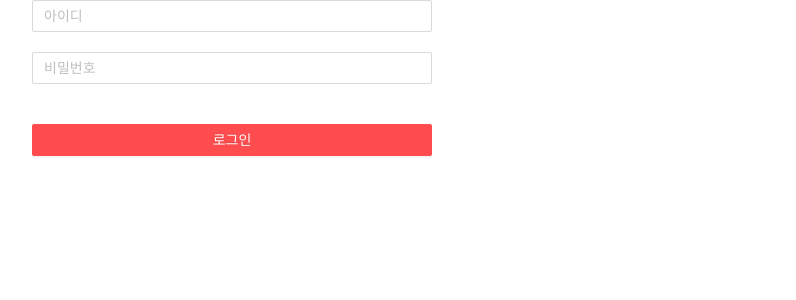
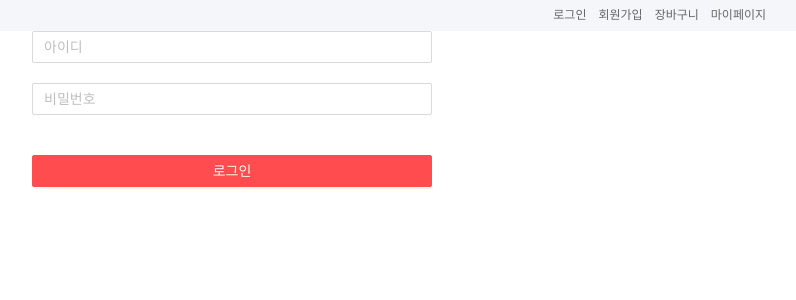
Before and after one commit to ProjectTeamPotato/frontend, a Next.js app: page /login in a window 1280 px wide. Shown: the top 300 px of the page, without its empty margins (408-1204 px from the left). Built offline with nearby package versions, Linux system fonts and the light colour scheme.

Commit message:
Add header

```diff
--- /dev/null
+++ b/components/Header/index.js
@@ -0,0 +1,22 @@
+import { HeaderWrapper, StyledLink } from './styled';
+
+const Header = () => {
+    return (
+        <HeaderWrapper>
+            <StyledLink href="/login">
+                로그인
+            </StyledLink>
+            <StyledLink href="/signUp">
+                회원가입
+            </StyledLink>
+            <StyledLink href="/wishList">
+                장바구니
+            </StyledLink>
+            <StyledLink href="/myPage">
+                마이페이지
+            </StyledLink>
+        </HeaderWrapper>
+    )
+}
+
+export default Header;
--- /dev/null
+++ b/components/Header/styled.js
@@ -0,0 +1,17 @@
+import styled from 'styled-components';
+
+export const HeaderWrapper = styled.div`
+    display: flex;
+    justify-content: end;
+    background-color: #f4f6f9;
+    padding: 0 100px;
+    font-size: 12px;
+`;
+
+export const StyledLink = styled.a`
+    padding: 6px;
+    color: #666;
+    &:hover {
+        text-decoration: underline;
+    }
+`;
--- a/pages/_app.tsx
+++ b/pages/_app.tsx
@@ -3,12 +3,14 @@ import type { AppProps, AppContext } from "next/app";
 import App from "next/app";
 import { Provider } from "react-redux";
 import configureStore from "../src/store";
+import Header from "../components/Header";
 
 const { store } = configureStore();
 
 function MyApp({ Component, pageProps }: AppProps) {
   return (
     <Provider store={store}>
+      <Header />
       <Component {...pageProps} />
     </Provider>
   );
```
